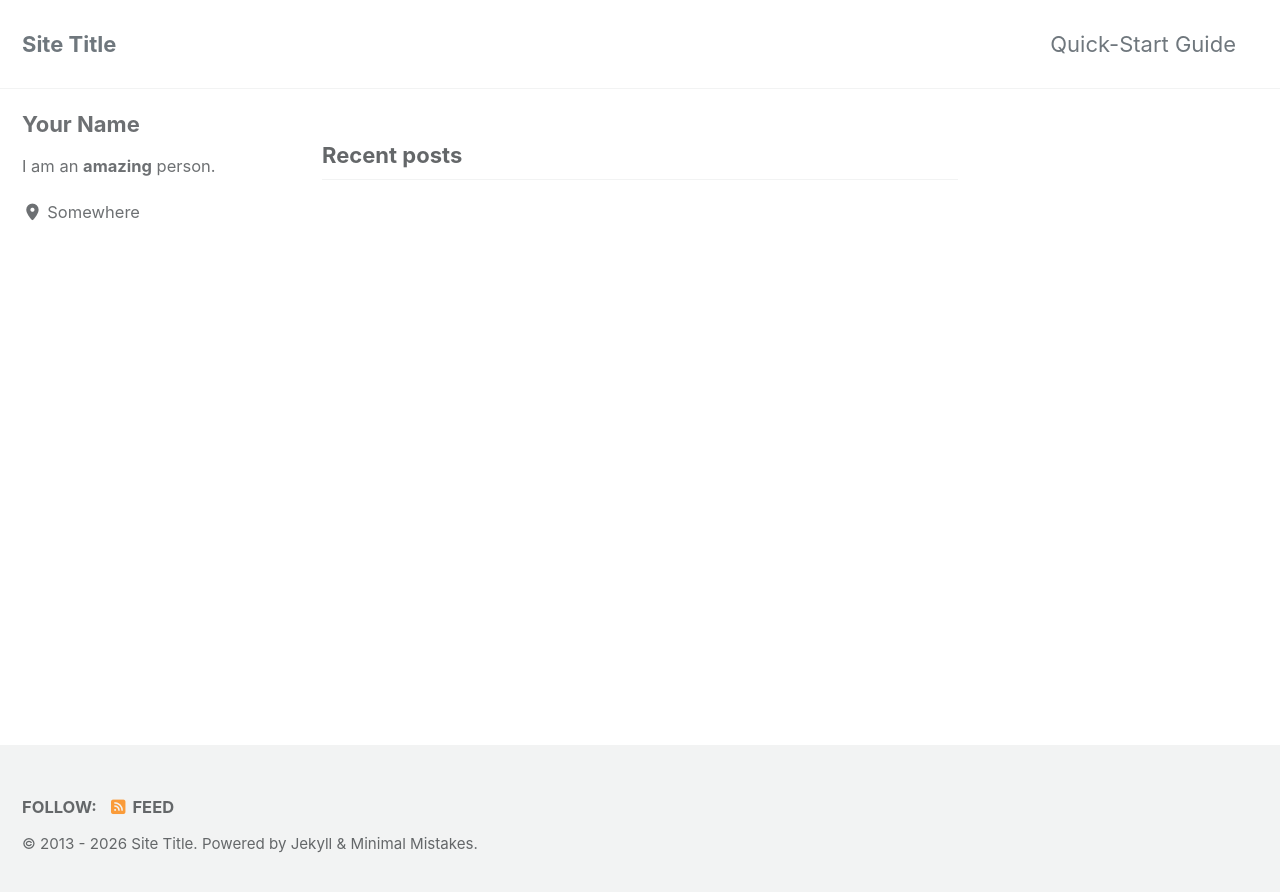
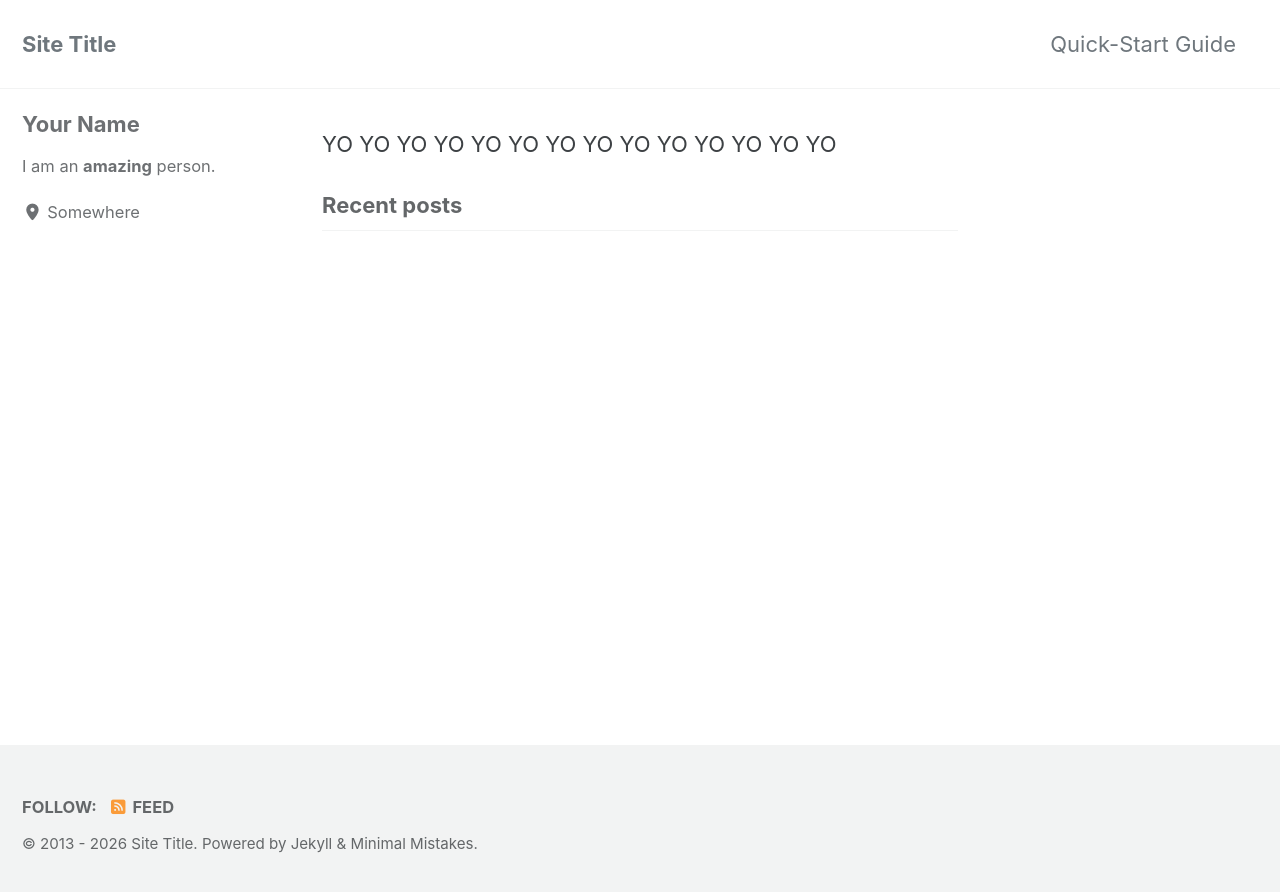
Before and after one commit to Peden76dk/bach-regnskab, a Jekyll site: the page built from index.html, in a window 1280 px wide. Shown: the top 892 px of the page. Built offline with Jekyll 4.4.1, drawn with Linux system fonts in a browser that asks for light colours; cached includes are drawn as plain includes; the list of posts is cut into pages by our own code.

Commit message:
first edit

```diff
--- a/index.html
+++ b/index.html
@@ -2,3 +2,5 @@
 layout: home
 author_profile: true
 ---
+YO YO YO YO
+YO YO YO YO YO YO YO YO YO YO
```
Also changed, not shown: .github/workflows/pages.yml.
